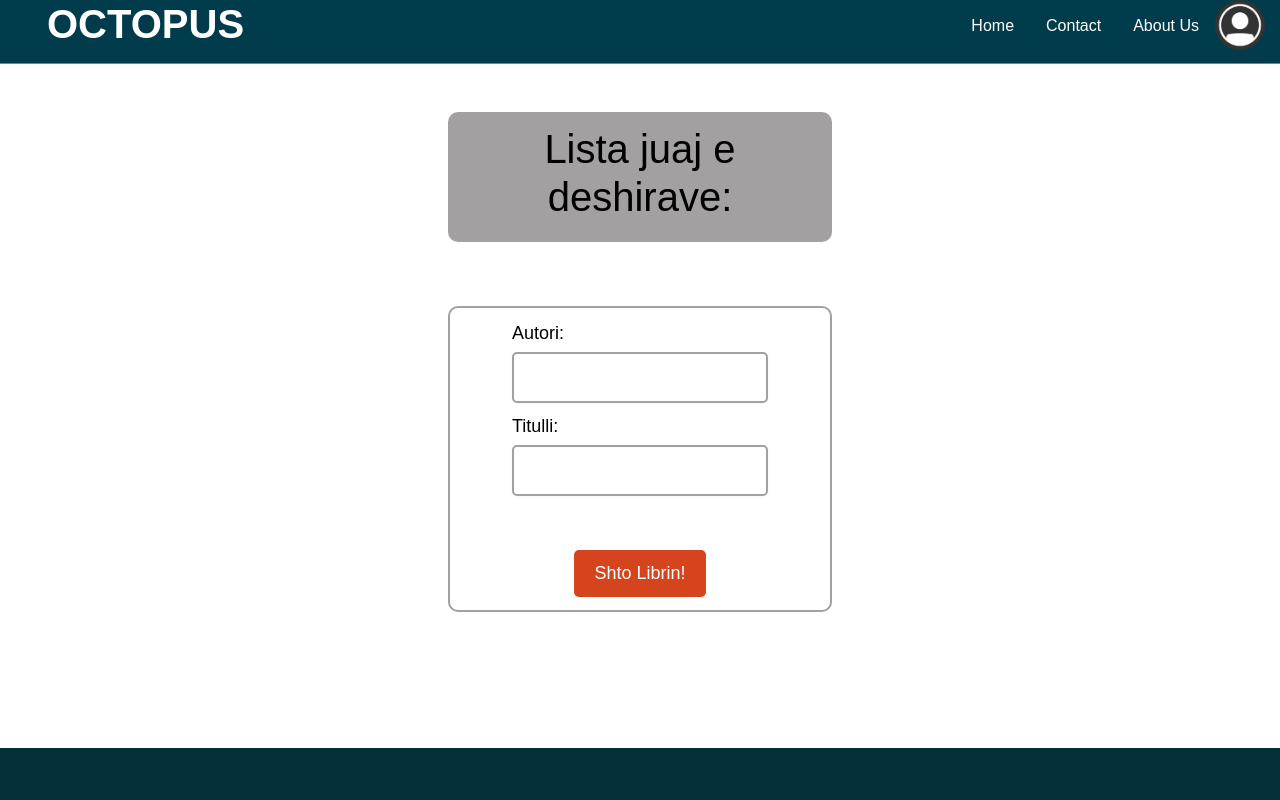
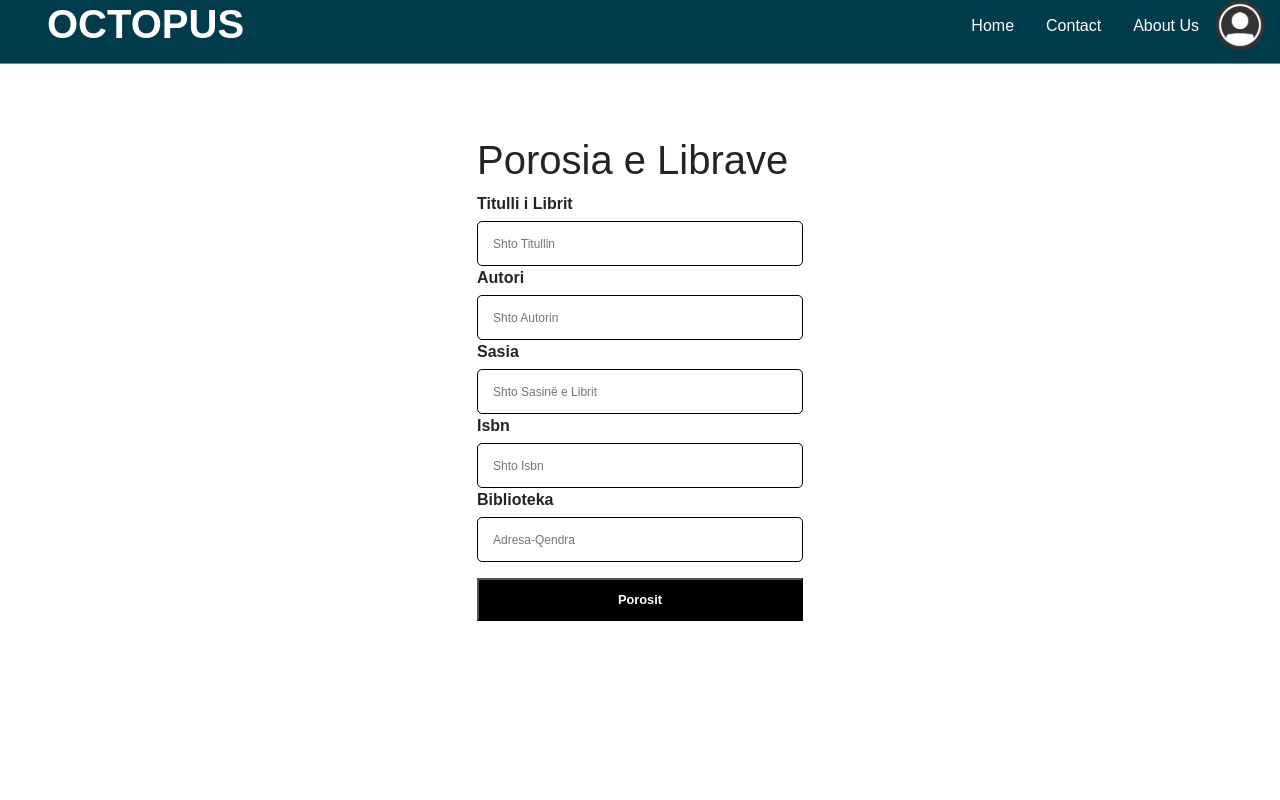
Before and after one commit to Leonita02/octapus, a React (Create React App) app: page / in a window 1280 px wide. Shown: the top 800 px of the page. Built offline with nearby package versions, Linux system fonts and the light colour scheme.

Commit message:
Porosia.js form is done.

```diff
--- a/src/App.js
+++ b/src/App.js
@@ -10,9 +10,9 @@ import './App.css';
 // import ProfilePage from './components/js/profilePage';
 import BookPage from "./components/js/bookPage";
 import WishList from './components/js/wishList';
-
+import Porosia from './components/js/porosia';
 function App() {
-  return <WishList></WishList>
+  return <Porosia/>
 
 }
 
--- /dev/null
+++ b/src/components/css/porosia.css
@@ -0,0 +1,73 @@
+.container{
+    margin-top: 5%;
+    max-width: 350px;
+    width: 100%;
+    background: transparent;
+    padding: 25px, 30px;
+    border-radius: 5px;
+}
+
+.container .tittle{
+    font-size: 25px;
+    font-weight: 500;
+    position: relative;
+}
+
+.container.tittle::before{
+    content: '';
+    position: absolute;
+    left: 0;
+    bottom: 0;
+    height: 3px;
+    width: 30px;
+    background: #9b59b6;
+}
+
+.container form .user-details{
+    display: flex;
+    flex-wrap: wrap;
+    margin-top: 2%;
+}
+
+form .user-details .input-box{
+    margin-bottom: 25px;
+    width: 100%;
+}
+
+.user-details .input-box .details{
+    display: block;
+    font-weight: 600;
+    margin-bottom: 5px;
+}
+
+.user-details .input-box input{
+    height: 45px;
+    width: 100%;
+    outline: none;
+    border-radius: 5px;
+    border: 1px solid;
+    padding-left: 15px;
+    font-size: 12px;
+}
+
+.button{
+    background-color: black;
+    color: white;
+    font-size: 80%;
+    padding: 10px 10px;
+    border-radius: 0%;
+    transition-duration: 0.8;
+    margin-top: 5%;
+    display: flex;
+    justify-content: center;
+    align-items: center;
+    width: 100%;
+    font-weight: 700;
+    cursor: pointer;
+}
+
+.button:hover {
+    background-color:rgb(3, 47, 57) ;
+    color: rgb(255, 255, 255);
+    border: 2px solid;
+  }
--- /dev/null
+++ b/src/components/js/porosia.js
@@ -0,0 +1,76 @@
+import React from 'react';
+import Order from '../css/porosia.css';
+import Nav from '../js/nav';
+import Footer from '../js/footer';
+function Porosia() {
+  return (
+    <>
+
+   <div><Nav/></div>
+   <br></br>
+   <br></br>
+   <br></br>
+      <div className="container">
+        <h1>Porosia e Librave</h1>
+
+        <div className="user-details">
+          <div className="input-box">
+            <span className="details">Titulli i Librit</span>
+            <input type="text" placeholder="Shto Titullin" id="emri" />
+          </div>
+
+          <div className="input-box">
+            <span className="details">Autori</span>
+            <input type="text" placeholder="Shto Autorin" id="mbiemri" />
+          </div>
+
+          <div className="input-box">
+            <span className="details">Sasia</span>
+            <input type="number" placeholder="Shto Sasinë e Librit" id="nr" />
+          </div>
+
+          <div className="input-box">
+            <span className="details">Isbn</span>
+            <input type="text" placeholder="Shto Isbn" id="cardN" />
+          </div>
+
+          <div className="input-box">
+            <span className="details">Biblioteka</span>
+            <input type="text" placeholder="Adresa-Qendra" id="address" />
+          </div>
+
+          <div>
+            <center>
+              <input type="submit" value="Porosit" className="button" onclick="valido()" />
+            </center>
+          </div>
+        </div>
+      </div>
+
+      {/* <script>
+        function valido() {
+            var numri = document.getElementById("nr").value;
+            var cardRegex = /^[0-9]{16}$/
+            var cardNumber = document.getElementById("cardN").value;
+            var adressRegex = /^[a-zA-Z]{5,30}$/
+            var adress = document.getElementById("adress").value;
+
+            if(!nameRegex.test(name)){
+                    alert("Emri duhet te jete me i gjate se 3 karaktere!");
+            }else if(!lnameRegex.test(lname)){
+                alert("Mbiemri duhet te jete me i gjate se 4 karaktere!")
+            }else if(!nr.test(numri)){
+                alert("Numri duhet te jete me 9 karaktere!")
+            }else if(!cardRegex.test(cardNumber)){
+                alert("Shenoni numrin e cardes si duhet!")
+            }else if(!adressRegex.test(adress)){
+                alert("Shenoni Adresen tuaj!")
+            }
+        }
+
+      </script> */}
+    </>
+  );
+}
+
+export default Porosia;
```
